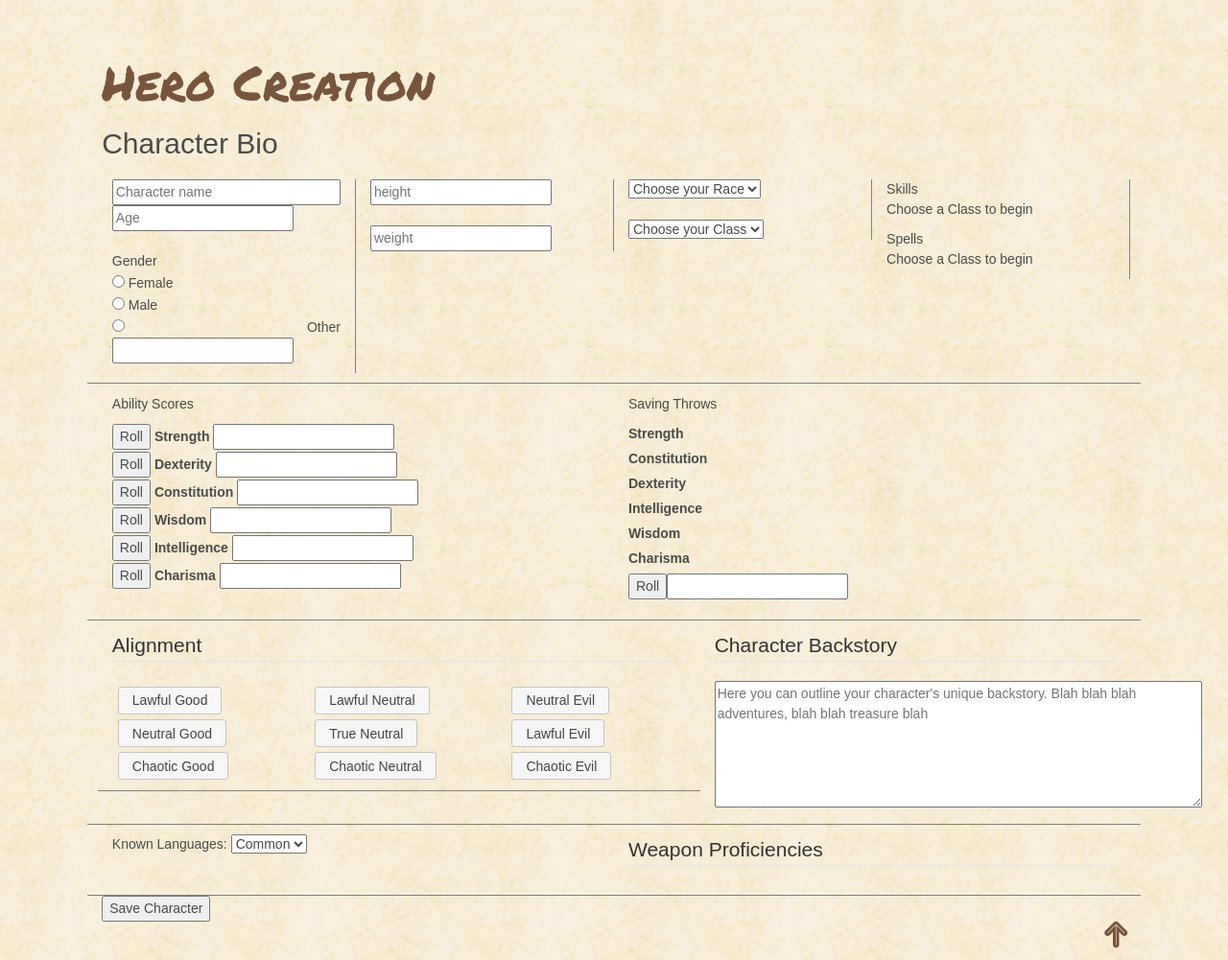
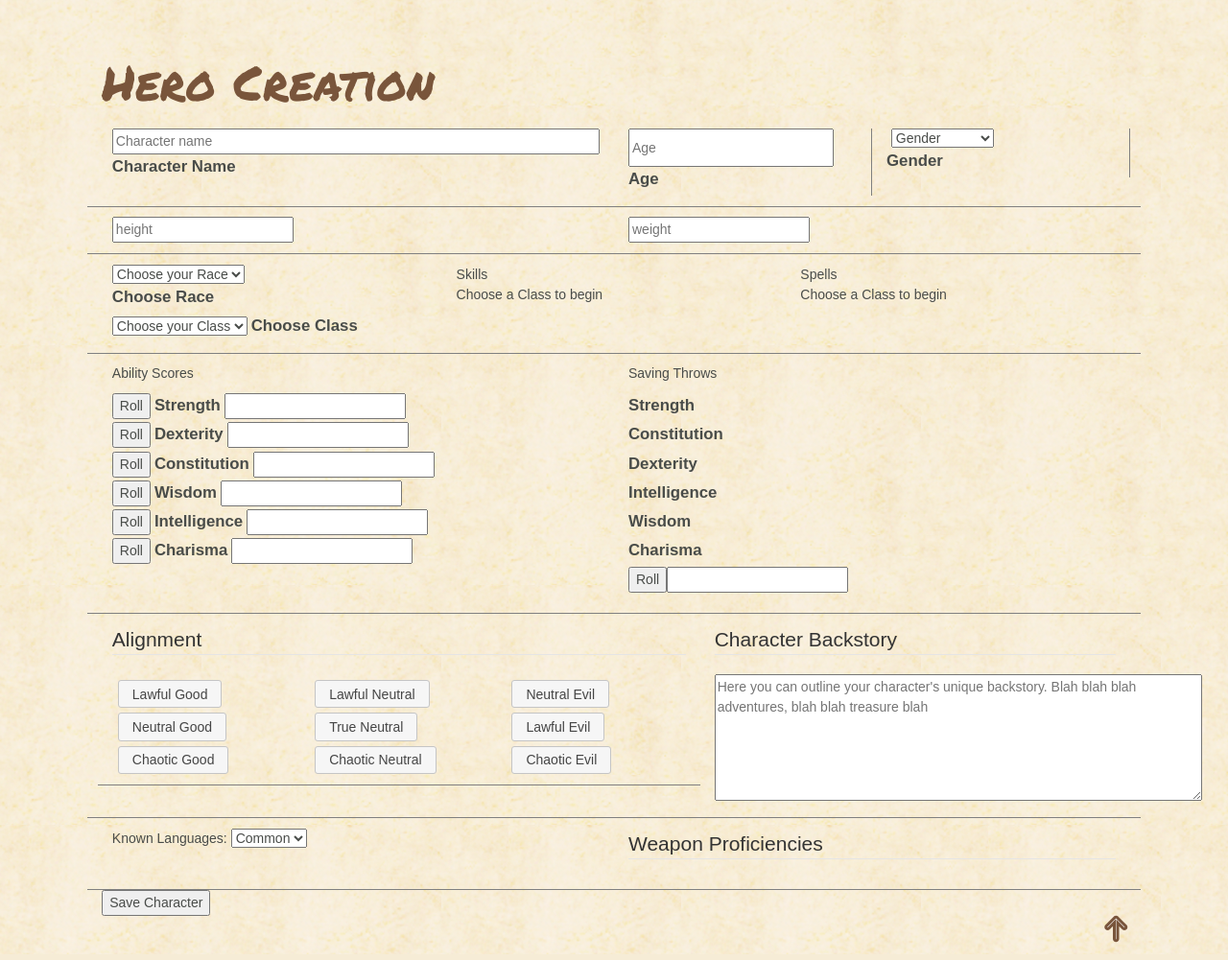
Before and after one commit to jwalzak/application_project, a PHP site: page /Site/creation.php in a window 1280 px wide. Shown: the part 90-1091 px from the top of the page at 96% size. Run offline with PHP 8.4, Linux system fonts and the light colour scheme; data comes from the database, SQL or seed files in the repository; some libraries are stand-ins or nearby versions; some web fonts are replaced.

Commit message:
Spells and Skills separated

```diff
--- a/Site/creation.php
+++ b/Site/creation.php
@@ -55,10 +55,6 @@ echo '</pre>';
 	 <script src="https://maxcdn.bootstrapcdn.com/bootstrap/3.3.7/js/bootstrap.min.js"></script>
 
 
-
-
-
-
   <script
   src="http://code.jquery.com/ui/1.12.1/jquery-ui.min.js"
   integrity="sha256-VazP97ZCwtekAsvgPBSUwPFKdrwD3unUfSGVYrahUqU="
@@ -73,9 +69,26 @@ echo '</pre>';
     <script src="js/saving_throws.js"></script>
     <script src="js/skills.js"></script>
 	<script src="js/weapon_prof.js"></script>
-
+    <script src="js/spells.js"></script>
 
 <style>
+
+#container {
+    font-size: 130%;
+}
+
+#age {
+    width:90%;
+    height:40px;
+}
+
+label {
+    font-size:120%;
+}
+#genderSelect {
+    width:45%;
+    margin-left:2%;
+}
 .row {
 border-bottom:1px solid grey;
 	padding:1%;
@@ -113,25 +126,42 @@ body {
     <h1>Hero Creation</h1>
 
     <form method="post">
-        <p><h2>Character Bio</h2></p>
 
-			<div class='row'>
+
+		<div class='row' id='personal1'>
+
+          <div class='col-sm-6'>
+		      <input id='charName' type="text" placeholder='Character name' name="charName"><br>
+		      <label for='charName'>Character Name</label>
+            </div>
             <div class='col-sm-3'>
+            <input type='text' placeholder='Age' id='age' name='charAge'><br>
+            <label for='age'>Age</label>
 
-			<input id='charName' type="text" placeholder='Character name' name="charName"><br>
-			<input type='text' placeholder='Age' name='charAge'><br><br>
-			Gender<br/>
-			<input type="radio" name="gender" value="female"> Female<br>
-			<input type="radio" name="gender" value="male"> Male <br>
-			<input type="radio" name="gender" value="other"> Other <input type="text" name="otherGender"></p>
             </div>
+            <div class='col-sm-3'>
+            <select name='gender' id='genderSelect'>
+		          <option selected disabled>Gender</option>
+                  <option value='female'>Female</option>
+                  <option value='male'>Male</option>
+                  <option value='other'>Other</option>
+              </select>
+              <br>
+              <label for='genderSelect'>Gender</label>
+              </div>
+		  </div><!--end row personal-->
 
-			<div class='col-sm-3'>
-            <input type='text' placeholder='height' name='height'><br><br>
+        <div class='row' id='personal2'>
+		  <div class='col-sm-6'>
+            <input type='text' placeholder='height' name='height'>
+          </div>
+          <div class='col-sm-6'>
             <input type='text' placeholder='weight' name='weight'>
         </div>
+    	</div> <!--end row personal2-->
 
-    		<div class='col-sm-3'>
+        <div class='row' id='raceNclass'>
+            <div class='col-sm-4'>
 
 		      <select name="raceSelect" id="raceSelect">
 			     <option selected disabled>Choose your Race</option>
@@ -145,12 +175,11 @@ body {
 							<option value="<?php echo $races['optionId']; ?>">
 								<?php echo $races['race']; }} ?>
 							</option>
-			</select>
+		       </select><br>
+               <label for='raceSelect'>Choose Race</label>
+		  <br>
 
-			<br>
-			<br/>
-
-			<select id="slct1" name="classSelect" onchange="populate(this.id, 'slct2', 'slct3')">
+			<select id="slct1" name="classSelect" onchange="populate(this.id, 'slct2'),spells(this.id,'slct3')">
 					<option selected disabled>Choose your Class</option>
 			    <?php
 				$qry = 'SELECT class from tblclass';
@@ -162,15 +191,17 @@ body {
 								<?php echo $classes['class']; }} ?>
 							</option>
 			</select>
+                 <label for='slct1'>Choose Class</label>
+
 			</div>
 
-			<div class='col-sm-3'>
+            <div class='col-sm-4'>
 			Skills
 			<p id="pText">Choose a Class to begin</p>
 			<div id="slct2"></div>
 			</div>
 
-			<div class='col-sm-3'>
+			<div class='col-sm-4'>
 			     Spells
 			     <p id="spellText">Choose a Class to begin</p>
 			<div id="slct3"></div>
@@ -206,6 +237,8 @@ body {
 				<input value="Roll" type="button" onclick="diceRoll(this.id)" id="chaBut"></input>
 				<label>Charisma</label>
 				<input name='char' id="chaInput" type="text"><br>
+
+
 			</div>
 
 			<div class='col-sm-6'>
@@ -223,11 +256,11 @@ body {
 
 
 
-	<div class='row'>
+	<div class='row' id='story'>
 		<div class='col-sm-7'>
 			<legend>Alignment</legend>
 
-			<div class='row'>
+			<div class='row' id='alignment'>
 
 				<div class='col-sm-4'>
 					<label for='lGood'>Lawful Good</label>
@@ -266,7 +299,7 @@ body {
     </div>
         </form>
 
-        <div class='row'>
+        <div class='row' id='proficencies'>
             <div class='col-sm-6'>
                 Known Languages:
                 <select id='languages'>
--- /dev/null
+++ b/Site/js/spells.js
@@ -0,0 +1,97 @@
+
+
+ /** SPELLS
+ *
+ * Spell Casting Classes
+ * -------------------
+ *
+ * Barbarian: NONE
+ * Bard: Charisma
+ * Cleric: Wisdom
+ * Druid: Wisdom
+ * Fighter: Intelligence
+ * Monk: Widsom
+ * Paladin: Charisma
+ * Ranger: Wisdom
+ * Rogue: Intelligence
+ * Sorcerer: Charisma
+ * Warlock: Charisma
+ * Wizard: Intelligence
+ *
+ **/
+
+ //populate the select boxes
+
+function spells(slct1,slct3) {
+    var s1 = document.getElementById(slct1);
+    var s3 = document.getElementById(slct3);
+    s3.innerHTML = "";
+
+        //change dhtml checkboxes on change of each class
+        //change p tag on each class select
+        if (s1.value == "Barbarian") {
+            document.getElementById("spellText").innerHTML = "You cannot choose spells";
+
+        } else if (s1.value == "Bard") {
+            document.getElementById("spellText").innerHTML = "Choose 2 spells or cantrips";
+            var spellArray = ["Blade Ward", "Dancing Lights", "Friends", "Light", "Mage Hand", "Mending", "Message", "Minor Illusion", "Prestidigitation", "True Strike", "Vicious Mockery"];
+
+        } else if (s1.value == "Cleric") {
+            document.getElementById("spellText").innerHTML = "Choose 2 centrips";
+            var spellArray = ["Guidance", "Light", "Mending", "Resistance", "Sacred Flame", "Spare the Dying", "Thaumaturgy"];
+
+        } else if (s1.value == "Druid") {
+            document.getElementById("spellText").innerHTML = "Choose 2 cantrips";
+            var spellArray = ["Druidcraft", "Guidance", "Mending", "Poison Spray", "Produce Flame", "Resistance", "Shillelagh", "Thorn Whip"];
+
+        } else if (s1.value == "Fighter") {
+            document.getElementById("spellText").innerHTML = "You cannot choose spells";
+
+        } else if (s1.value == "Monk") {
+            document.getElementById("spellText").innerHTML = "You cannot choose spells";
+
+        } else if (s1.value == "Paladin") {
+            document.getElementById("spellText").innerHTML = "You cannot choose spells";
+            var spellArray = ["Bless", "Command","Compelled Duel", "Cure Wounds", "Detect Evil and Good", "Detect Magic", "Detect Poison and Disease", "Divine Favor", "Heroism", "Protection from Evil and Good", "Purify Food and Drink", "Searing Smite", "Shield of Faith", "Thunderous Smite", "Wrathful Smite"];
+
+        } else if (s1.value == "Ranger") {
+            document.getElementById("spellText").innerHTML = "You cannot choose spells";
+            var spellArray = ["Alarm", "Animal Friendship", "Cure Wounds", "Detect Magic", "Detect Poison and Disease", "Ensnaring Strike", "Fog Cloud", "Goodberry", "Hail of Thorns", "Hunter’s Mark", "Jump", "Longstrider", "Speak with Animals"];
+
+        } else if (s1.value == "Rogue") {
+            document.getElementById("spellText").innerHTML = "You cannot choose spells";
+
+        } else if (s1.value == "Sorcerer") {
+            document.getElementById("spellText").innerHTML = "Choose 2 spells";
+            var spellArray = ["Acid Splash", "Blade Ward", "Chill Touch", "Dancing Lights", "Fire Bolt", "Friends", "Light", "Mage Hand", "Mending", "Message", "Minor Illusion", "Poison Spray", "Prestidigitation", "Ray of Frost", "Shocking Grasp", "True Strike"];
+
+        } else if (s1.value == "Warlock") {
+            document.getElementById("spellText").innerHTML = "Choose 1 spell";
+            var spellArray = ["Blade Ward", "Chill Touch", "Eldritch Blast", "Friends", "Mage Hand", "Minor Illusion", "Poison Spray", "Prestidigitation", "True Strike"];
+
+        } else if (s1.value == "Wizard") {
+            document.getElementById("spellText").innerHTML = "Choose 2 spells";
+            var spellArray = ["Acid Splash", "Blade Ward", "Chill Touch", "Dancing Lights", "Fire Bolt", "Friends", "Light", "Mage Hand", "Mending", "Message", "Minor Illusion", "Poison Spray", "Prestidigitation", "Ray of Frost", "Shocking Grasp", "True Strike"];
+        }
+
+
+    for (var option2 in spellArray) {
+        if (spellArray.hasOwnProperty(option2)) {
+            var aspell = spellArray[option2];
+            var checkbox2 = document.createElement("input");
+            checkbox2.type = "checkbox";
+            checkbox2.name = aspell;
+            checkbox2.value = aspell;
+            checkbox2.class = "";
+            s3.appendChild(checkbox2);
+
+            var label2 = document.createElement('label')
+            label2.htmlFor = aspell;
+            label2.appendChild(document.createTextNode(aspell));
+
+            s3.appendChild(label2);
+            s3.appendChild(document.createElement("br"));
+        }
+    }
+
+}
```
Also changed, not shown: Site/js/skills.js (+8 -62 lines). Lines whose indentation alone changed are shown as unchanged.
